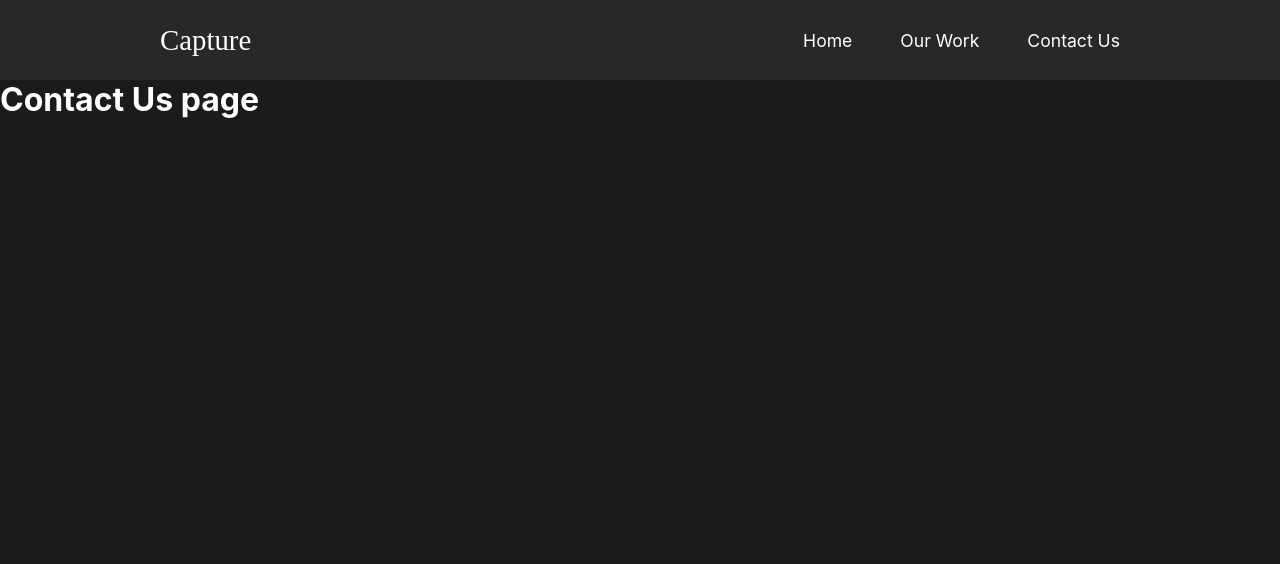
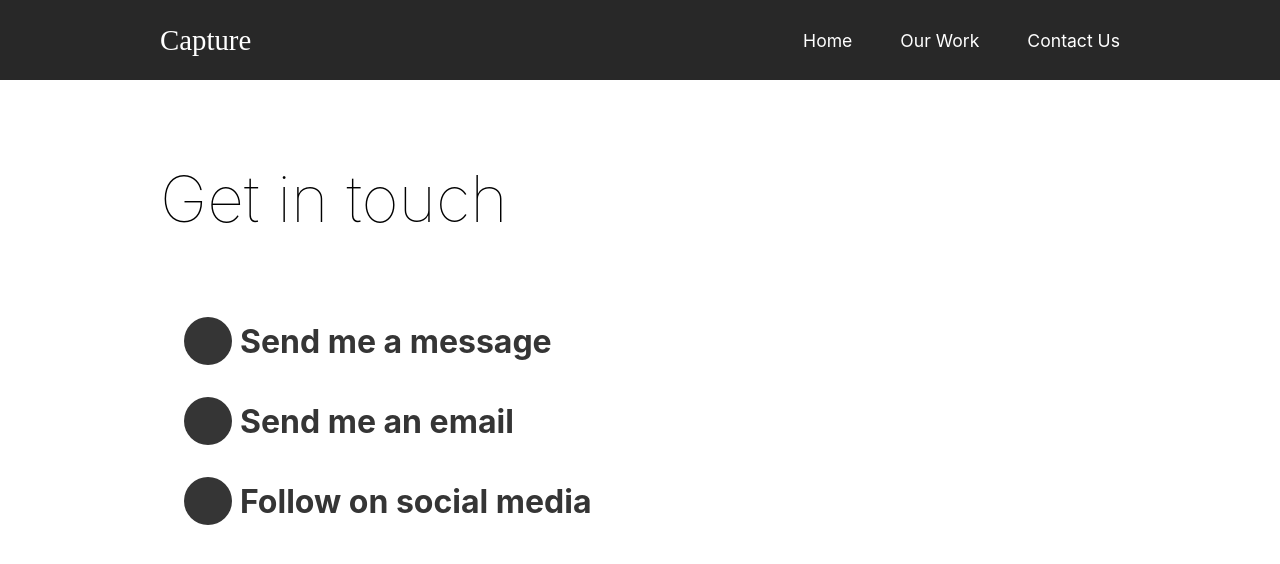
Before and after one commit to KaungKhantThar7777/capture, a React (Create React App) app: page /contact in a window 1280 px wide. Shown: the top 564 px of the page. Built offline with nearby package versions, Linux system fonts and the light colour scheme; the HTML template or start-up script is replaced by a standard one.

Commit message:
Added Contact Animation

```diff
--- a/src/animation.js
+++ b/src/animation.js
@@ -16,6 +16,7 @@ export const pageAnimation = {
     opacity: 0,
     transition: {
       duration: 0.4,
+      when: "beforeChildren",
     },
   },
 };
--- a/src/pages/ContactUspage.js
+++ b/src/pages/ContactUspage.js
@@ -1,18 +1,66 @@
 import React from "react";
 import { motion } from "framer-motion";
-import { pageAnimation } from "../animation";
+import { pageAnimation, titleAnim } from "../animation";
+import styled from "styled-components";
+import { StyledHide } from "../styles";
 
 const ContactUspage = () => {
   return (
-    <motion.div
+    <StyledContact
       variants={pageAnimation}
       exit="exit"
       initial="hidden"
       animate="show"
+      style={{ background: "#fff" }}
     >
-      <h1>Contact Us page</h1>
-    </motion.div>
+      <StyledHide>
+        <StyledTitle variants={titleAnim}>Get in touch</StyledTitle>
+      </StyledHide>
+
+      <StyledHide>
+        <StyledSocial variants={titleAnim}>
+          <StyledCircle />
+          <h4>Send me a message</h4>
+        </StyledSocial>
+      </StyledHide>
+      <StyledHide>
+        <StyledSocial variants={titleAnim}>
+          <StyledCircle />
+          <h4>Send me an email</h4>
+        </StyledSocial>
+      </StyledHide>
+      <StyledHide>
+        <StyledSocial variants={titleAnim}>
+          <StyledCircle />
+          <h4>Follow on social media</h4>
+        </StyledSocial>
+      </StyledHide>
+    </StyledContact>
   );
 };
 
+const StyledContact = styled(motion.div)`
+  padding: 5rem 10rem;
+  min-height: 90vh;
+  color: #353535;
+`;
+
+const StyledTitle = styled(motion.h2)`
+  color: black;
+  margin-bottom: 4rem;
+`;
+
+const StyledCircle = styled.div`
+  border-radius: 50%;
+  width: 3rem;
+  height: 3rem;
+  background-color: #353535;
+  margin: 0rem 0.5rem;
+`;
+const StyledSocial = styled(motion.div)`
+  display: flex;
+  align-items: center;
+  padding: 1rem;
+`;
+
 export default ContactUspage;
--- a/src/pages/MovieDetails.js
+++ b/src/pages/MovieDetails.js
@@ -16,7 +16,7 @@ const MovieDetails = ({ history }) => {
   return (
     <>
       {movie && (
-        <motion.div
+        <StyledDetails
           variants={pageAnimation}
           initial="hidden"
           animate="show"
@@ -34,11 +34,15 @@ const MovieDetails = ({ history }) => {
           <StyledImageDisplay>
             <img src={movie.secondaryImg} alt="Secondary Img" />
           </StyledImageDisplay>
-        </motion.div>
+        </StyledDetails>
       )}
     </>
   );
 };
+
+const StyledDetails = styled(motion.div)`
+  color: white;
+`;
 const StyledHeadline = styled.div`
   min-height: 90vh;
   padding-top: 5vh;
--- a/src/pages/OurWorkPage.js
+++ b/src/pages/OurWorkPage.js
@@ -6,7 +6,6 @@ import {
   lineAnim,
   pageAnimation,
   photoAnim,
-  scrollReveal,
   sliderAnim,
   sliderContainerAnim,
 } from "../animation";
```
